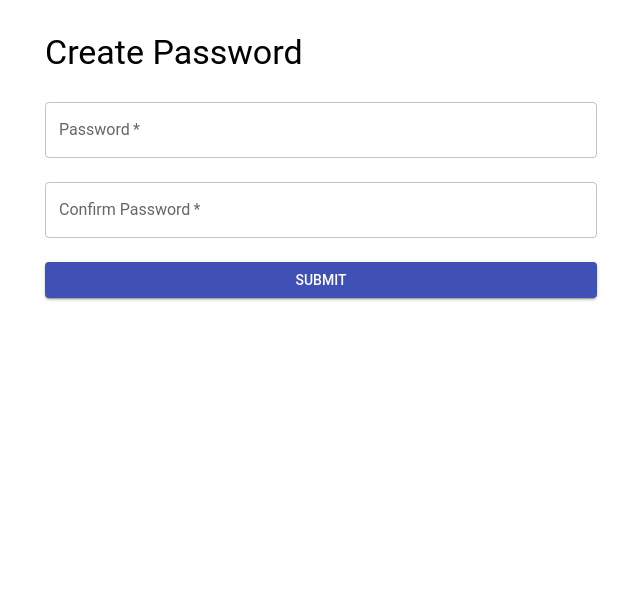
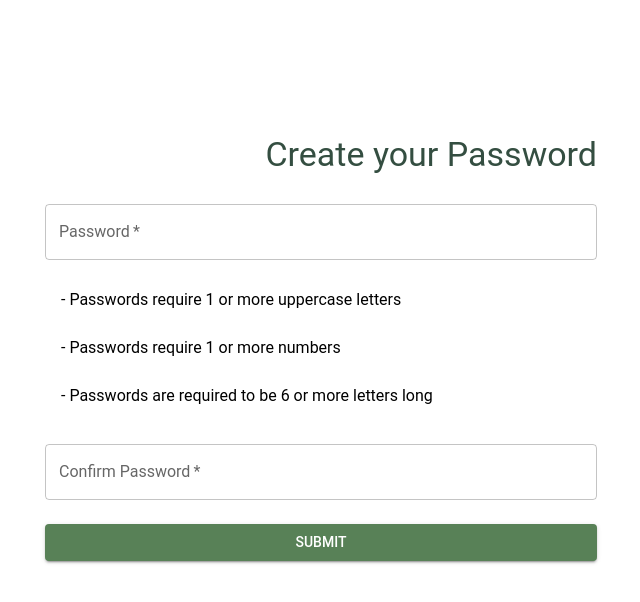
Before and after one commit to maple-leafs2023/finalProjectSWE2023, a React (Create React App) app in the folder react_app/: page /password in a window 1280 px wide. Shown: the top 602 px of the page, without its empty margins (319-959 px from the left). Built offline with nearby package versions, Linux system fonts and the light colour scheme.

Commit message:
UI changes

```diff
--- a/react_app/src/App.css
+++ b/react_app/src/App.css
@@ -24,6 +24,14 @@
   color: white;
 }
 
+.login-container {
+  min-height: 100vh;
+  display: flex;
+  flex-direction: column;
+  justify-content: center;
+  padding-top: 8%;
+}
+
 .App-link {
   color: #61dafb;
 }
--- a/react_app/src/App.js
+++ b/react_app/src/App.js
@@ -6,7 +6,7 @@ import PasswordPage from './pages/PasswordPage';
 import './App.css';
 import { ThemeProvider, createTheme } from '@mui/material/styles';
 
-// Default theme (light)
+/*// Default theme (light)
 const lightTheme = createTheme({
   palette: {
     mode: 'light',
@@ -19,19 +19,19 @@ const darkTheme = createTheme({
     mode: 'dark',
   },
 });
-
+*/
 // Custom theme
 const customTheme = createTheme({
   palette: {
     primary: {
-      main: '#3f51b5',
+      main: '#588157',
     },
     secondary: {
-      main: '#f50057',
+      main: '#344E41',
     },
   },
   typography: {
-    fontFamily: 'Roboto',
+    fontFamily: 'Roboto, sans-serif',
   },
 });
 
--- a/react_app/src/pages/LoginPage.js
+++ b/react_app/src/pages/LoginPage.js
@@ -19,9 +19,13 @@ const LoginPage = () => {
   };
 
   return (
-    <Container maxWidth="sm">
-      <Typography variant="h4" component="h1" gutterBottom>
-        Login Page
+    <Container maxWidth="sm" className="login-container">
+      <Typography variant="h4"
+      component="h1"
+      align="right"
+      color="secondary"
+      gutterBottom>
+        Login or Create Account
       </Typography>
       <form onSubmit={handleSubmit}>
         <TextField
@@ -31,7 +35,7 @@ const LoginPage = () => {
           onChange={(e) => setEmail(e.target.value)}
           required
           fullWidth
-          margin="normal"
+          margin="large"
         />
         <TextField
           label="Password"
--- a/react_app/src/pages/PasswordPage.js
+++ b/react_app/src/pages/PasswordPage.js
@@ -1,39 +1,62 @@
 import React, { useState } from 'react';
 import { useNavigate } from 'react-router-dom';
-import { Container, Typography, TextField, Button, Box } from '@mui/material';
+import { Container, Typography, TextField, Button, Box, List, ListItem, ListItemText } from '@mui/material';
+
 const PasswordPage = () => {
   const navigate = useNavigate();
   const [password, setPassword] = useState('');
   const [passwordConfirm, setPasswordConfirm] = useState('');
+  const [isValidPassword, setIsValidPassword] = useState(false);
+
+  const passwordRequirements = [
+    { id: 1, text: '- Passwords require 1 or more uppercase letters', regex: /[A-Z]/ },
+    { id: 2, text: '- Passwords require 1 or more numbers', regex: /[0-9]/ },
+    { id: 3, text: '- Passwords are required to be 6 or more letters long ', regex: /^.{6,}$/ },
+  ];
+
+  const checkPassword = (password) => {
+    const valid = passwordRequirements.every((requirement) => requirement.regex.test(password));
+    setIsValidPassword(valid);
+  };
 
   const handleSubmit = (event) => {
     event.preventDefault();
 
-    if (password === passwordConfirm) {
+    if (isValidPassword && password === passwordConfirm) {
       console.log('Passwords match:', password);
       // Perform your password creation logic here
       navigate('/'); // Navigate to your desired page after successful password creation
     } else {
-      alert('Passwords do not match. Please try again.');
+      alert('Passwords do not match or do not meet the requirements. Try again.');
     }
   };
 
   return (
-    <Container maxWidth="sm">
+    <Container maxWidth="sm" className="login-container">
       <Box my={4}>
-        <Typography variant="h4" component="h1" gutterBottom>
-          Create Password
+        <Typography variant="h4" component="h1" align="right" color="secondary" gutterBottom>
+          Create your Password
         </Typography>
         <form onSubmit={handleSubmit}>
           <TextField
             label="Password"
             type="password"
             value={password}
-            onChange={(e) => setPassword(e.target.value)}
+            onChange={(e) => {
+              setPassword(e.target.value);
+              checkPassword(e.target.value);
+            }}
             required
             fullWidth
             margin="normal"
           />
+          <List>
+            {passwordRequirements.map((requirement) => (
+              <ListItem key={requirement.id}>
+                <ListItemText primary={requirement.text} />
+              </ListItem>
+            ))}
+          </List>
           <TextField
             label="Confirm Password"
             type="password"
--- a/react_app/src/pages/SignUp.js
+++ b/react_app/src/pages/SignUp.js
@@ -22,8 +22,12 @@ const SignUp = () => {
 
   return (
     <Container maxWidth="sm">
-      <Typography variant="h4" component="h1" gutterBottom>
-        Sign Up Page
+      <Typography variant="h4"
+      component="h1"
+      align="right"
+      color="secondary"
+      gutterBottom>
+        Create your Account
       </Typography>
       <form onSubmit={handleSubmit(onSubmit)}>
         {[
@@ -45,7 +49,10 @@ const SignUp = () => {
               error={!!errors[key]}
               helperText={errors[key] && 'This field is required'}
               fullWidth
-              margin="normal"
+              sx={{ marginTop: 1.2, marginBottom: 1.2 }}
+              margin="sx"
+              variant="outlined"
+              size="small"
             />
           </div>
         ))}
```
